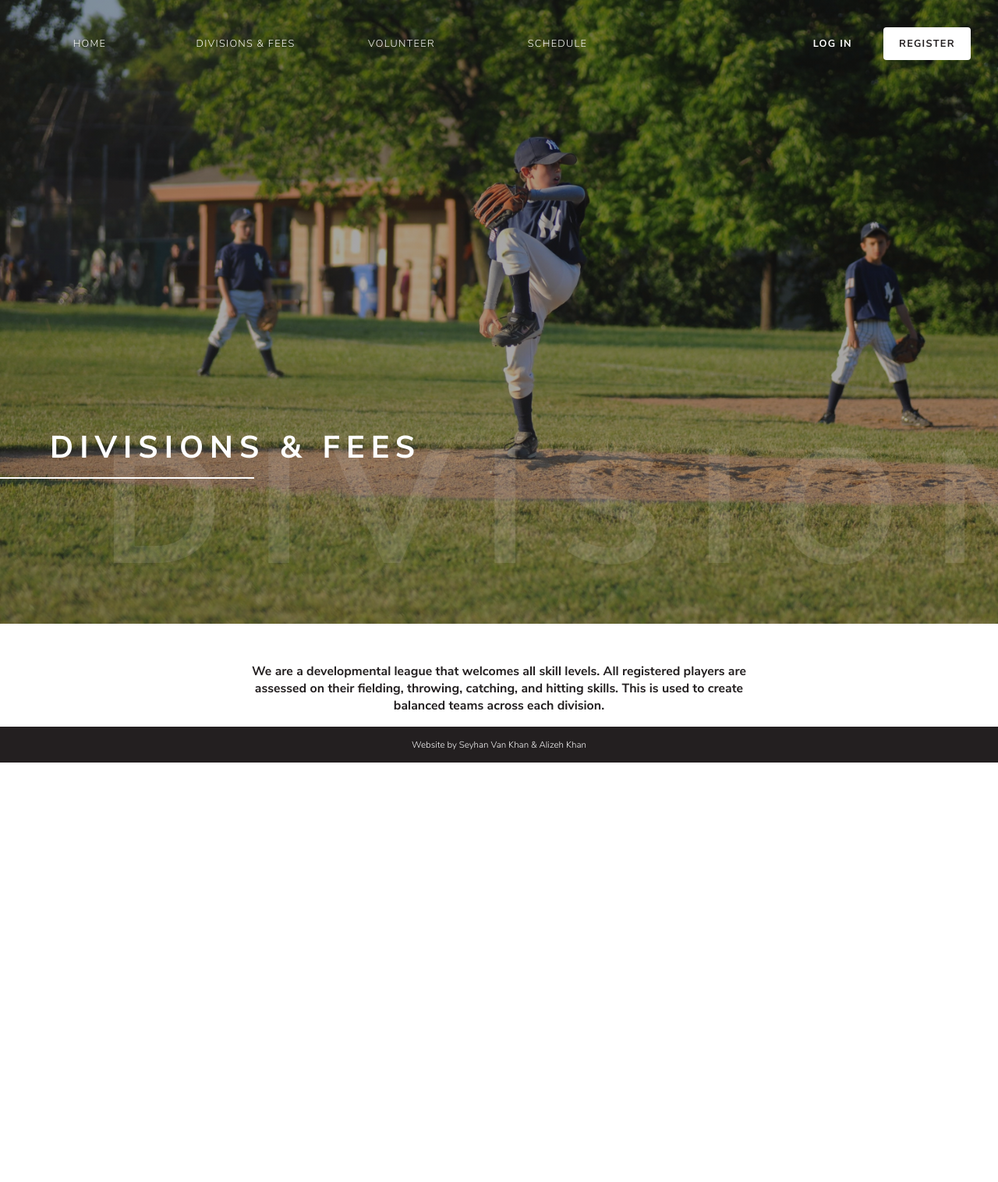
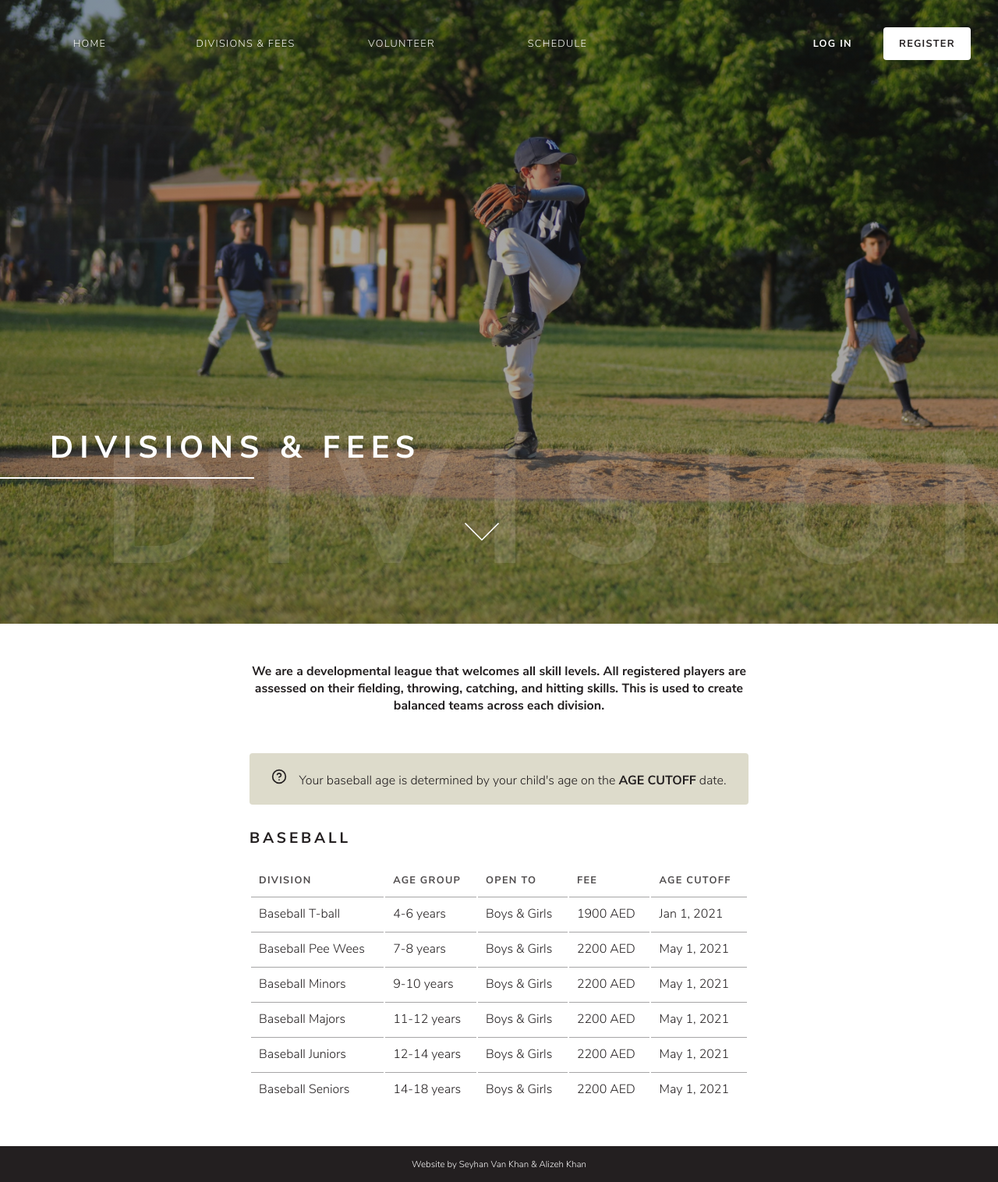
Before and after one commit to seyhankhan/dubailittleleague.netlify.app, a Flask app: page /divisions-fees in a window 1280 px wide. Shown: the whole page at 78% size. Before the commit the page ends 978 px from the top, so only its background shows below. Run offline with Flask 2, Linux system fonts and the light colour scheme.

Commit message:
main div fees content

```diff
--- a/static/css/divisions-fees.css
+++ b/static/css/divisions-fees.css
@@ -42,18 +42,10 @@
   width: 1150px;
 }
 
-.red-register {
-  color: white;
-  background-color: #AB3428;
-  border-radius: 4px;
-  font-weight: bold;
-  text-align: right;
-  padding: 12px 20px;
-  text-transform: uppercase;
-  text-decoration: none;
-  font-size: 0.8em;
-  letter-spacing: 0.1em;
-  float: right;
+.cover svg {
+  position: absolute;
+  left: 45%;
+  top: 80%;
 }
 
 .main-info {
@@ -62,9 +54,47 @@
   margin-left: auto;
   margin-right: auto;
   margin-top: 50px;
+  margin-bottom: 50px;
+  text-align: left;
 }
 
-.main-info p {
+.main-info h2 {
+  font-weight: bold;
+  color: #231F20;
+  margin-top: 30px;
+}
+
+#summary {
   font-weight: bold;
   text-align: center;
 }
+
+#help {
+  background-color: #DDDBCB;
+  border-radius: 4px;
+  padding: 20px 10px;;
+  margin-top: 50px;
+  text-align: center;
+}
+
+#help svg {
+  margin-right: 15px;
+}
+
+table {
+  margin-top: 20px;
+}
+
+th {
+  font-size: 0.8em;
+  letter-spacing: 0.1em;
+  color: #4f4c4d;
+}
+
+td {
+  border-top: 1px solid #A6A5A6;
+}
+
+th, td {
+  padding: 10px;
+}
--- a/templates/divisions-fees.html
+++ b/templates/divisions-fees.html
@@ -35,13 +35,67 @@
     </div>
     <div class="row cover">
       <p class="fade">Division</p>
+      <svg xmlns="http://www.w3.org/2000/svg" width="84" height="84" viewBox="0 0 24 24" fill="none" stroke="white" stroke-width="0.5" stroke-linecap="round" stroke-linejoin="round" class="feather feather-chevron-down"><polyline points="6 9 12 15 18 9"></polyline></svg>
       <div class="content">
         <h1 class="title">Divisions & Fees</h1>
         <hr>
       </div>
     </div>
     <div class="row main-info">
-      <p>We are a developmental league that welcomes all skill levels. All registered players are assessed on their fielding, throwing, catching, and hitting skills. This is used to create balanced teams across each division.</p>
+      <p id="summary">We are a developmental league that welcomes all skill levels. All registered players are assessed on their fielding, throwing, catching, and hitting skills. This is used to create balanced teams across each division.</p>
+      <p id="help"><svg xmlns="http://www.w3.org/2000/svg" width="20" height="20" viewBox="0 0 24 24" fill="none" stroke="#231F20" stroke-width="2" stroke-linecap="round" stroke-linejoin="round" class="feather feather-help-circle"><circle cx="12" cy="12" r="10"></circle><path d="M9.09 9a3 3 0 0 1 5.83 1c0 2-3 3-3 3"></path><line x1="12" y1="17" x2="12.01" y2="17"></line></svg>Your baseball age is determined by your child's age on the <b>AGE CUTOFF</b> date.</p>
+      <h2>Baseball</h2>
+        <table style="width:100%">
+          <tr>
+            <th>DIVISION</th>
+            <th>AGE GROUP</th>
+            <th>OPEN TO</th>
+            <th>FEE</th>
+            <th>AGE CUTOFF</th>
+          </tr>
+          <tr>
+            <td>Baseball T-ball</td>
+            <td>4-6 years</td>
+            <td>Boys & Girls</td>
+            <td>1900 AED</td>
+            <td>Jan 1, 2021</td>
+          </tr>
+          <tr>
+            <td>Baseball Pee Wees</td>
+            <td>7-8 years</td>
+            <td>Boys & Girls</td>
+            <td>2200 AED</td>
+            <td>May 1, 2021</td>
+          </tr>
+          <tr>
+            <td>Baseball Minors</td>
+            <td>9-10 years</td>
+            <td>Boys & Girls</td>
+            <td>2200 AED</td>
+            <td>May 1, 2021</td>
+          </tr>
+          <tr>
+            <td>Baseball Majors</td>
+            <td>11-12 years</td>
+            <td>Boys & Girls</td>
+            <td>2200 AED</td>
+            <td>May 1, 2021</td>
+          </tr>
+          <tr>
+            <td>Baseball Juniors</td>
+            <td>12-14 years</td>
+            <td>Boys & Girls</td>
+            <td>2200 AED</td>
+            <td>May 1, 2021</td>
+          </tr>
+          <tr>
+            <td>Baseball Seniors</td>
+            <td>14-18 years</td>
+            <td>Boys & Girls</td>
+            <td>2200 AED</td>
+            <td>May 1, 2021</td>
+          </tr>
+        </table>
     </div>
     <div class="creators">
       <h6>Website by Seyhan Van Khan & Alizeh Khan</h6>
```
